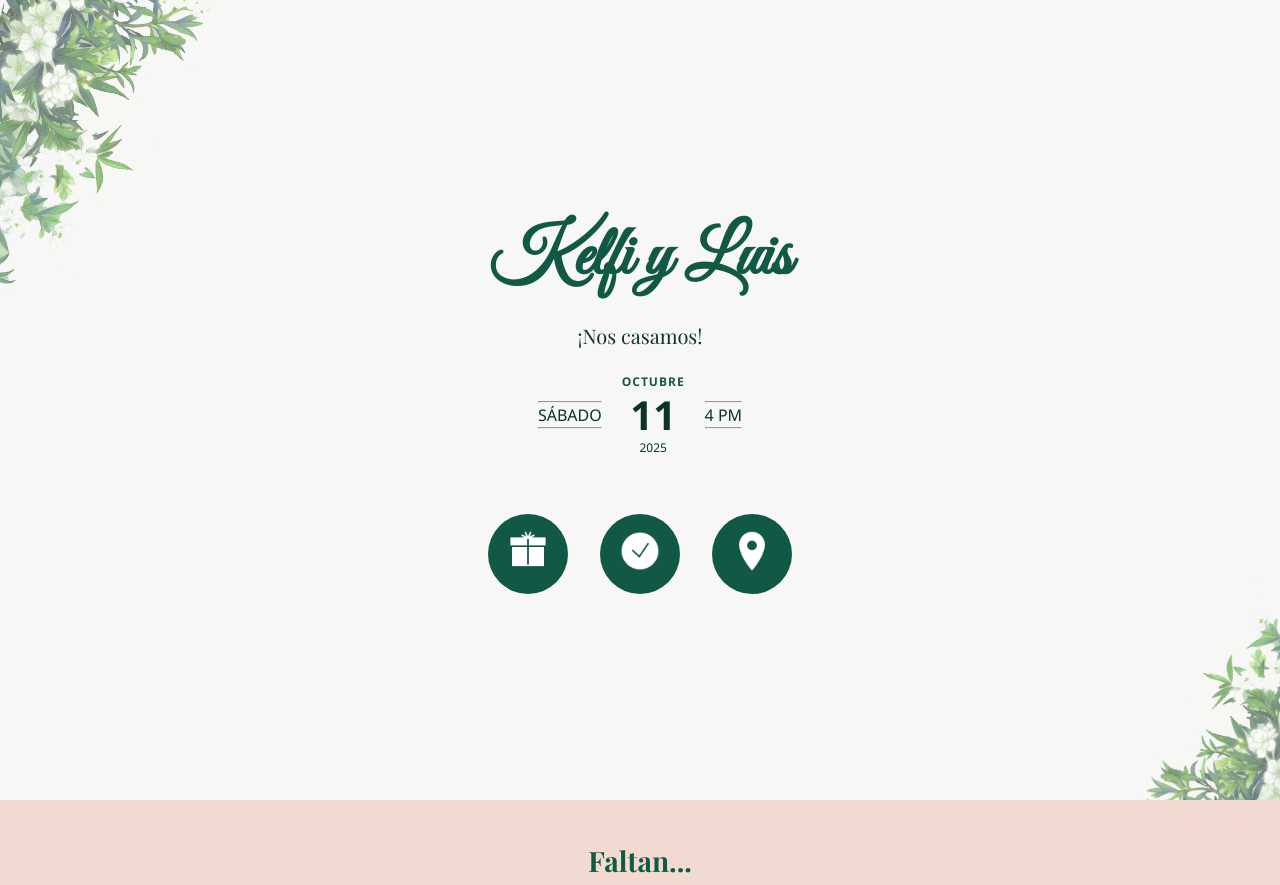
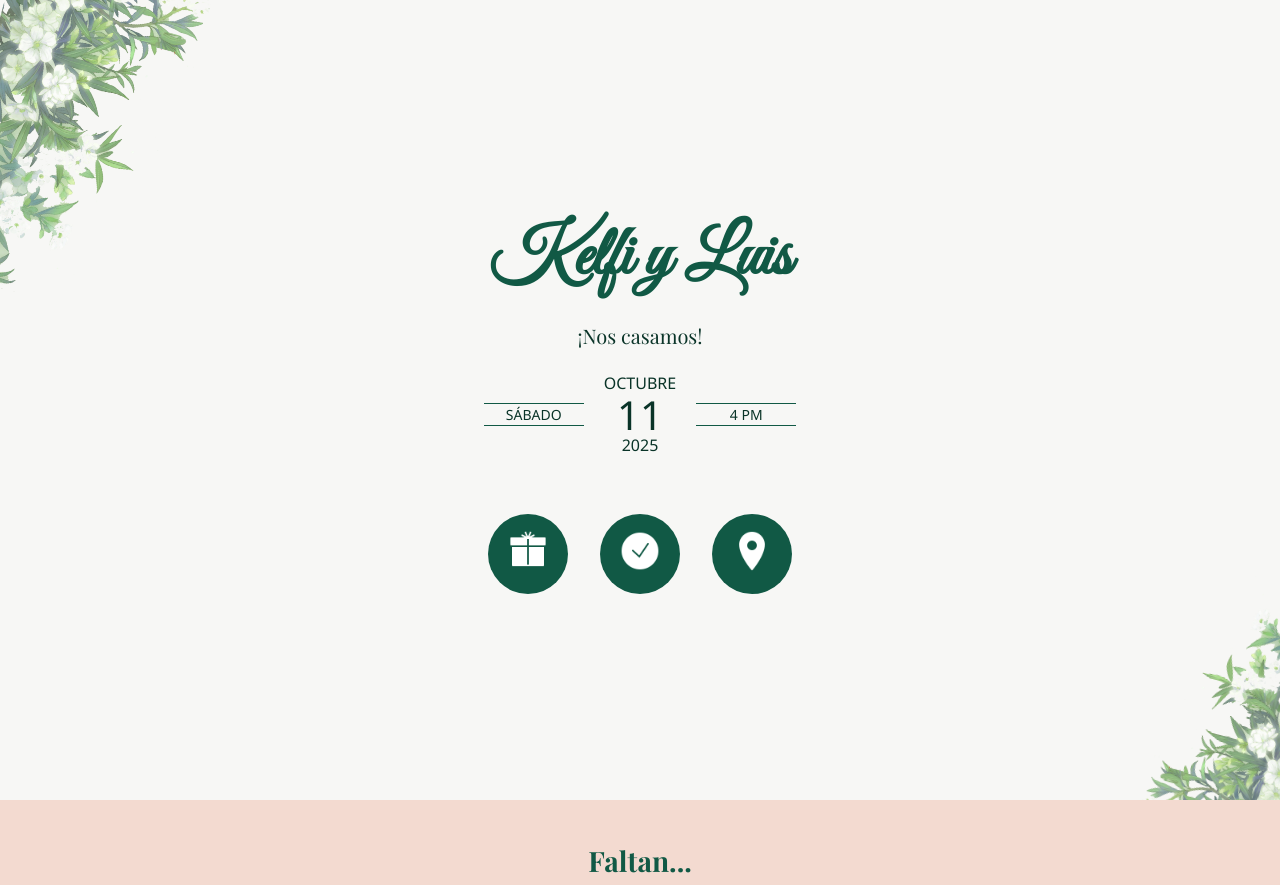
Before and after one commit to luis-santos-almonte/wedding-rsvp, a plain HTML site: page index.html in a window 1280 px wide. Shown: the top 885 px of the page. Drawn offline with nearby package versions, Linux system fonts and the light colour scheme.

Commit message:
spacing changes

```diff
--- a/index.html
+++ b/index.html
@@ -30,10 +30,8 @@
         <p class="hero-subtitle">¡Nos casamos!</p>
 
         <div class="date-container">
-          <div class="">
-            <hr />
+          <div class="date-side">
             <span>SÁBADO</span>
-            <hr />
           </div>
 
           <div class="date-center">
@@ -42,10 +40,8 @@
             <div class="year">2025</div>
           </div>
 
-          <div class="">
-            <hr />
+          <div class="date-side">
             <span>4 PM</span>
-            <hr />
           </div>
         </div>
       </div>
--- a/style.css
+++ b/style.css
@@ -70,6 +70,7 @@ body {
 
 /* Fecha central */
 .date-container {
+  position: relative;
   display: flex;
   align-items: center;
   justify-content: center;
@@ -78,50 +79,29 @@ body {
   margin: 20px 0;
   font-family: 'Segoe UI', sans-serif;
   color: #0A3428;
+  flex-wrap: nowrap;
 }
 
 .date-side {
+  flex: 1;
   display: flex;
   flex-direction: column;
   align-items: center;
-  width: 70px;
   font-size: 12px;
   border-top: 1px solid #115945;
   border-bottom: 1px solid #115945;
-}
-
-.date-side hr {
-  margin: 3px auto;
-  width: 70%;
-  border-color: #115945;
+  text-align: center;
+  min-width: 80px;
 }
 
 .date-side span {
   font-size: 14px;
+  white-space: nowrap;
 }
 
 .date-center {
   text-align: center;
   line-height: 1.1;
-}
-
-.month {
-  font-size: 12px;
-  letter-spacing: 1px;
-  font-weight: 600;
-  color: #115945;
-}
-
-.day {
-  font-size: 40px;
-  font-weight: bold;
-  margin: 4px 0;
-  color: #0A3428;
-}
-
-.year {
-  font-size: 12px;
-  color: #0A3428;
 }
 
 /* Botones redondos */
```
